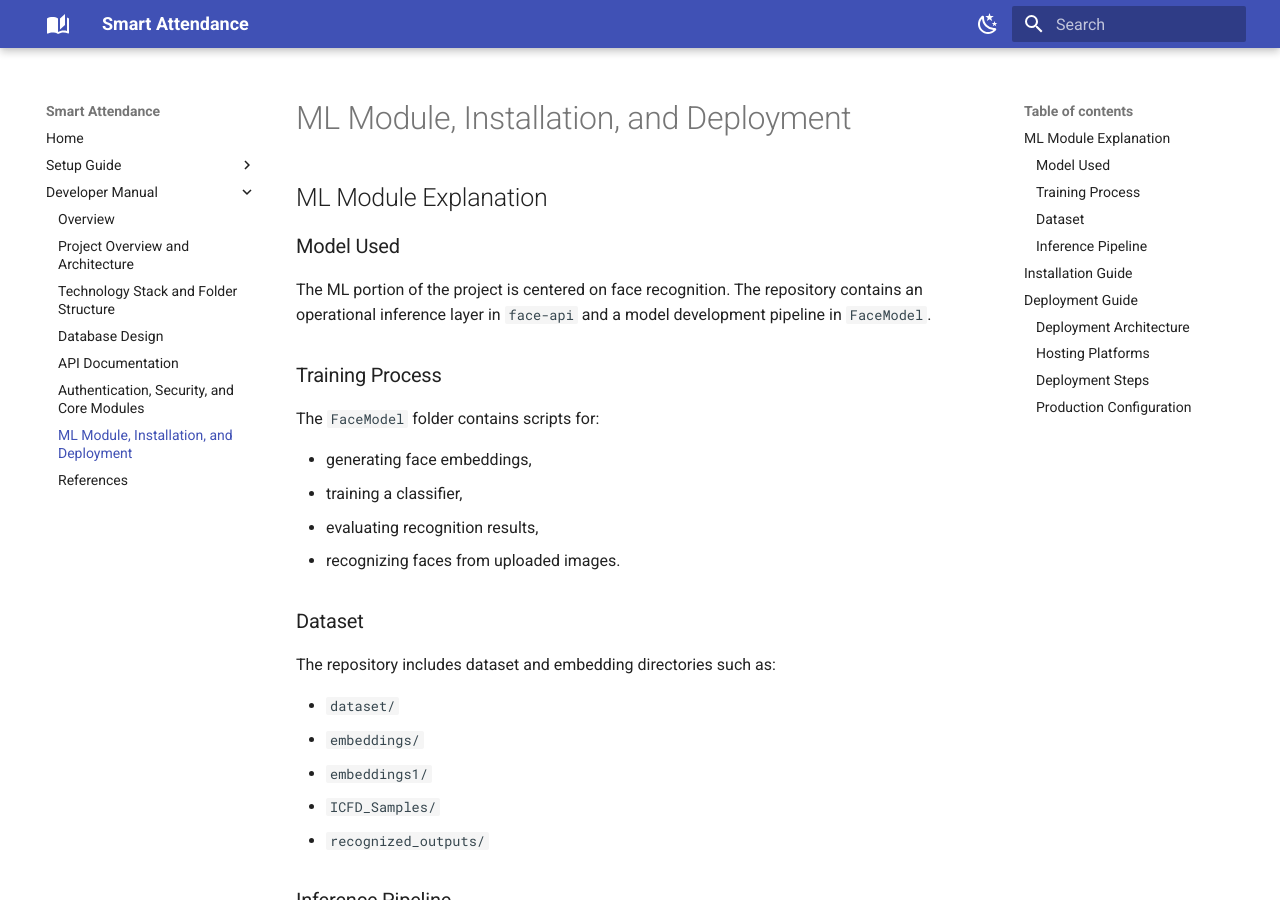
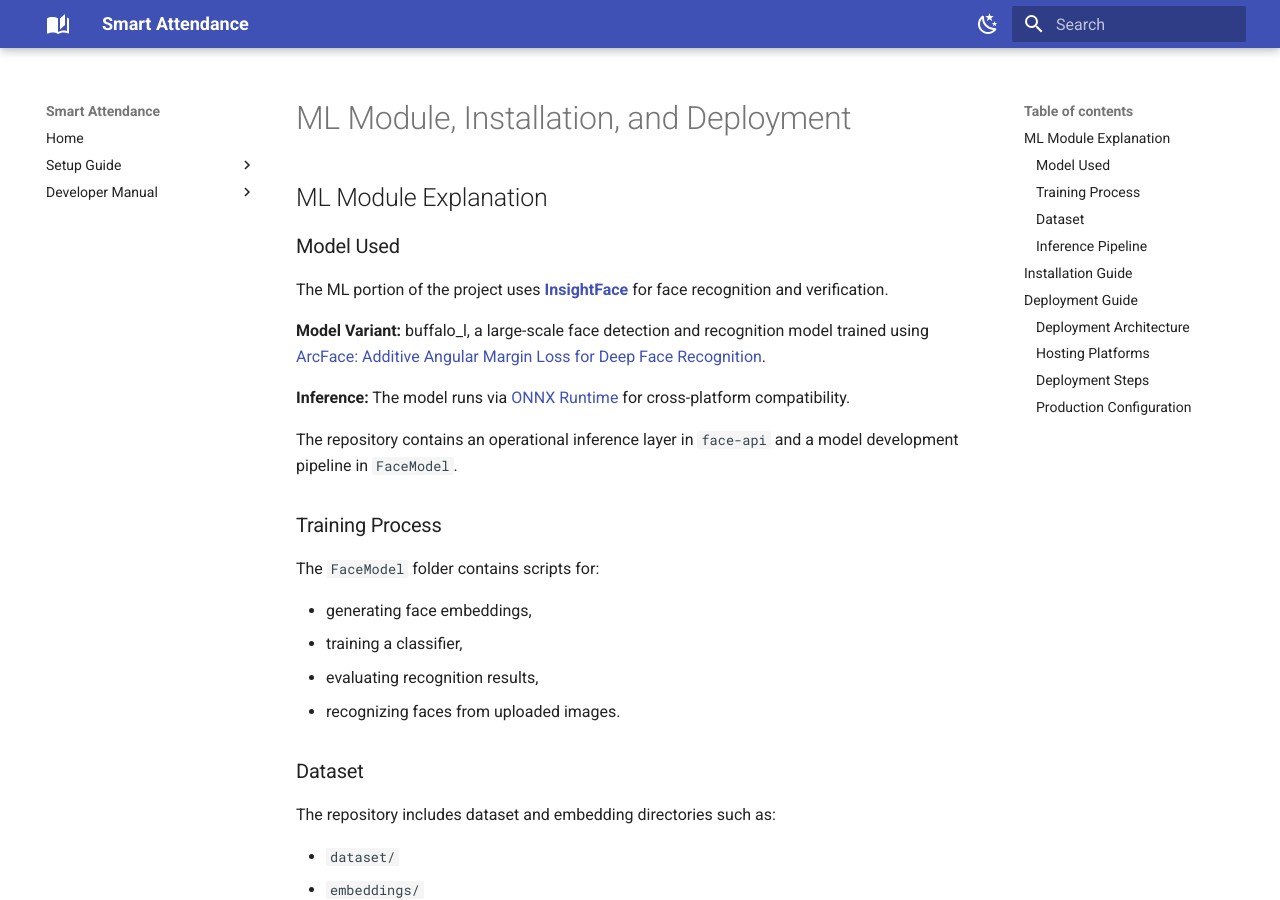
Before and after one commit to Reddy16293/SmartAttendance, an MkDocs documentation site: the page built from docs/manual/ml-installation-deployment.md, in a window 1280 px wide and 900 px high. Built offline with MkDocs 1.6.1 and Material for MkDocs 9.7.7, drawn with Linux system fonts in a browser that asks for light colours.

Commit message:
Update ML model documentation

```diff
--- a/docs/manual/ml-installation-deployment.md
+++ b/docs/manual/ml-installation-deployment.md
@@ -4,7 +4,13 @@
 
 ### Model Used
 
-The ML portion of the project is centered on face recognition. The repository contains an operational inference layer in `face-api` and a model development pipeline in `FaceModel`.
+The ML portion of the project uses **[InsightFace](https://github.com/deepinsight/insightface)** for face recognition and verification.
+
+**Model Variant:** buffalo_l, a large-scale face detection and recognition model trained using [ArcFace: Additive Angular Margin Loss for Deep Face Recognition](https://arxiv.org/abs/1801.07698).
+
+**Inference:** The model runs via [ONNX Runtime](https://onnxruntime.ai/) for cross-platform compatibility.
+
+The repository contains an operational inference layer in `face-api` and a model development pipeline in `FaceModel`.
 
 ### Training Process
 
--- a/mkdocs.yml
+++ b/mkdocs.yml
@@ -41,5 +41,5 @@ nav:
       - Database Design: manual/database-design.md
       - API Documentation: manual/api-documentation.md
       - Authentication, Security, and Core Modules: manual/auth-security-core-modules.md
-      - ML Module, Installation, and Deployment: manual/ml-installation-deployment.md
+      - Face Recognition Module: manual/ml-face-recognition.md
       - References: manual/references.md
```
Also changed, not shown: DEVELOPER_MANUAL.md (+2 -3 lines), docs/manual/index.md (+1 -1 lines), docs/manual/ml-face-recognition.md (added, +47 -0 lines), docs/manual/references.md (+1 -0 lines).
